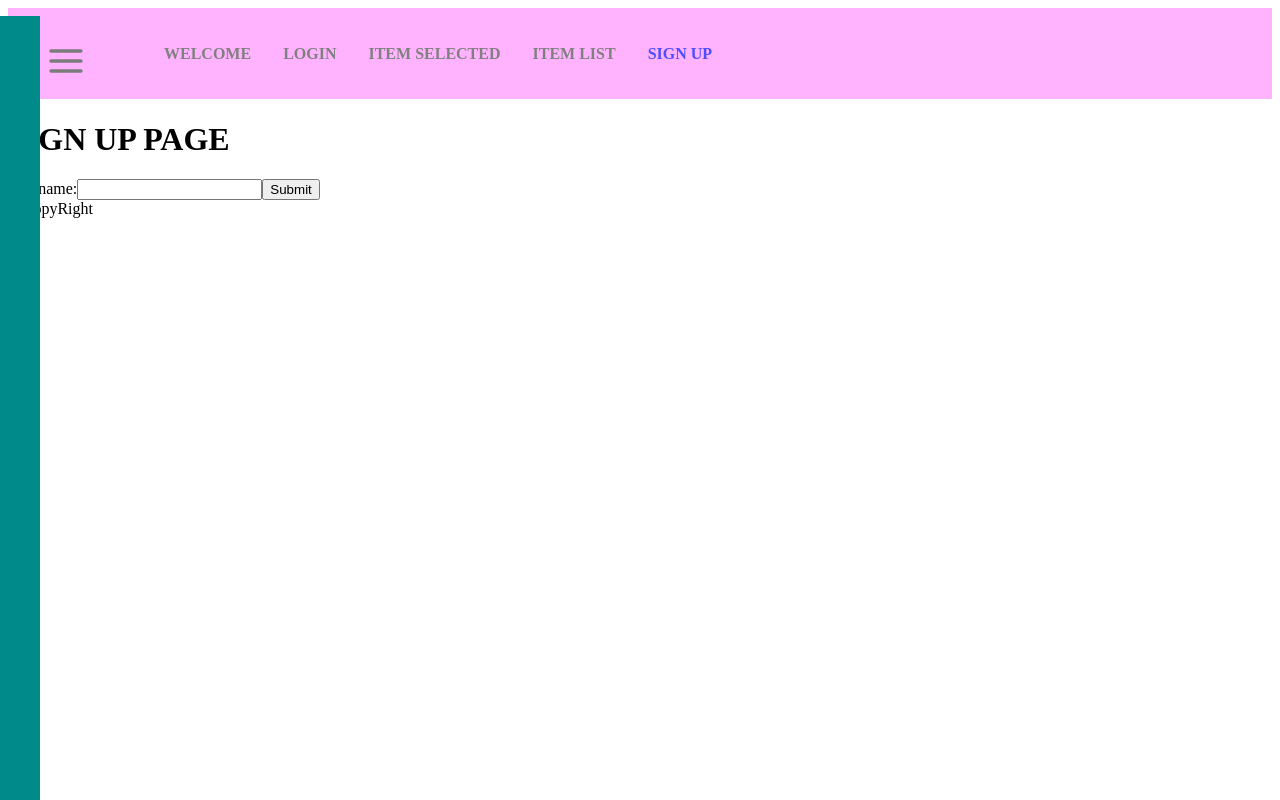
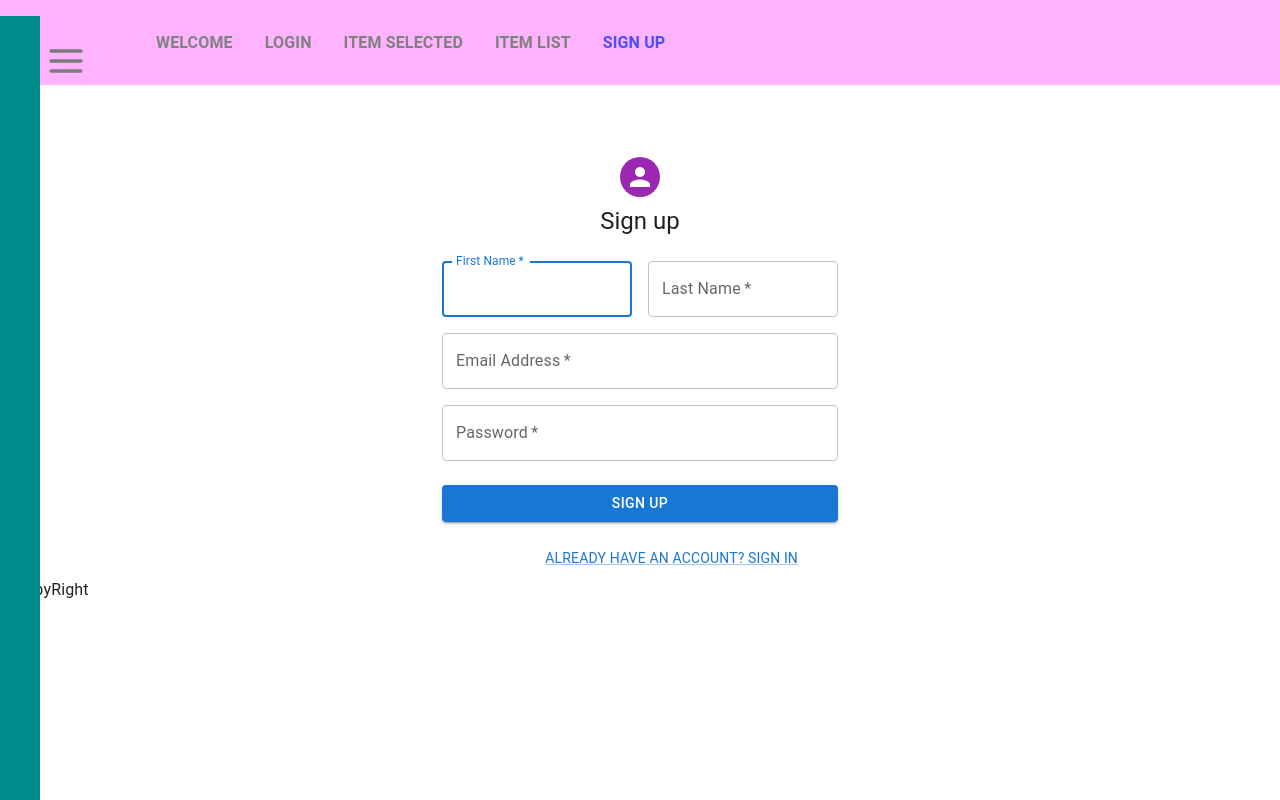
Before and after one commit to acheredn/alta, a React (Create React App) app: page /sign-up in a window 1280 px wide. Built offline with nearby package versions, Linux system fonts and the light colour scheme.

Commit message:
login and sign up pages linked, made using template

```diff
--- a/src/pages/login.js
+++ b/src/pages/login.js
@@ -1,13 +1,91 @@
+// template from https://github.com/mui/material-ui/blob/v5.10.7/docs/data/material/getting-started/templates/sign-in/SignIn.js
 import React from "react";
+import TextField from '@mui/material/TextField';
+import Avatar from '@mui/material/Avatar';
+import Button from '@mui/material/Button';
+import CssBaseline from '@mui/material/CssBaseline';
+import FormControlLabel from '@mui/material/FormControlLabel';
+import Checkbox from '@mui/material/Checkbox';
+import Link from '@mui/material/Link';
+import Grid from '@mui/material/Grid';
+import Box from '@mui/material/Box';
+import Typography from '@mui/material/Typography';
+import Container from '@mui/material/Container';
 
-const Login = () => {
-return (
-	<div>
-	<h1>
-		 LOGIN PAGE
-	</h1>
-	</div>
-);
+
+export default function SignIn() {
+	const handleSubmit = (event) => {
+		event.preventDefault();
+		const data = new FormData(event.currentTarget);
+		console.log({
+		email: data.get('email'),
+		password: data.get('password'),
+		});
+	};
+
+	return (
+		<Container component="main" maxWidth="xs">
+			<CssBaseline />
+			<Box
+			sx={{
+				marginTop: 8,
+				display: 'flex',
+				flexDirection: 'column',
+				alignItems: 'center',
+			}}
+			>
+			<Avatar sx={{ m: 1, bgcolor: 'secondary.main' }}>
+			</Avatar>
+			<Typography component="h1" variant="h5">
+				Sign in With Your Macalester Email
+			</Typography>
+			<Box component="form" onSubmit={handleSubmit} noValidate sx={{ mt: 1 }}>
+				<TextField
+				margin="normal"
+				required
+				fullWidth
+				id="email"
+				label="Email Address"
+				name="email"
+				autoComplete="email"
+				autoFocus
+				/>
+				<TextField
+				margin="normal"
+				required
+				fullWidth
+				name="password"
+				label="Password"
+				type="password"
+				id="password"
+				autoComplete="current-password"
+				/>
+				<FormControlLabel
+				control={<Checkbox value="remember" color="primary" />}
+				label="Remember me"
+				/>
+				<Button
+				type="submit"
+				fullWidth
+				variant="contained"
+				sx={{ mt: 3, mb: 2 }}
+				>
+				Sign In
+				</Button>
+				<Grid container>
+				{/* <Grid item xs>
+					<Link href="#" variant="body2">
+					Forgot password?
+					</Link>
+				</Grid> */}
+				<Grid item>
+					<Link href="/sign-up" variant="body2">
+					{"Don't have an account? Sign Up"}
+					</Link>
+				</Grid>
+				</Grid>
+			</Box>
+			</Box>
+		</Container>
+	)
 };
-
-export default Login;
--- a/src/pages/signup.js
+++ b/src/pages/signup.js
@@ -1,14 +1,107 @@
+// template from https://github.com/mui/material-ui/tree/v5.10.7/docs/data/material/getting-started/templates/sign-up
+
 import React from 'react';
-import TextForm from '../components/Navbar/TextFormField';
+import Avatar from '@mui/material/Avatar';
+import Button from '@mui/material/Button';
+import CssBaseline from '@mui/material/CssBaseline';
+import TextField from '@mui/material/TextField';
+import FormControlLabel from '@mui/material/FormControlLabel';
+import Checkbox from '@mui/material/Checkbox';
+import Link from '@mui/material/Link';
+import Grid from '@mui/material/Grid';
+import Box from '@mui/material/Box';
+import Typography from '@mui/material/Typography';
+import Container from '@mui/material/Container';
 
 
-const SignUp = () => {
-return (
-	<div>
-	<h1>SIGN UP PAGE</h1>
-	<TextForm />
-	</div>
-);
-};
+export default function SignUp() {
+	const handleSubmit = (event) => {
+	  event.preventDefault();
+	  const data = new FormData(event.currentTarget);
+	  console.log({
+		email: data.get('email'),
+		password: data.get('password'),
+	  });
+	};
 
-export default SignUp;
+	return (
+		<Container component="main" maxWidth="xs">
+		  <CssBaseline />
+		  <Box
+			sx={{
+			  marginTop: 8,
+			  display: 'flex',
+			  flexDirection: 'column',
+			  alignItems: 'center',
+			}}
+		  >
+			<Avatar sx={{ m: 1, bgcolor: 'secondary.main' }}>
+			</Avatar>
+			<Typography component="h1" variant="h5">
+			  Sign up
+			</Typography>
+			<Box component="form" noValidate onSubmit={handleSubmit} sx={{ mt: 3 }}>
+			  <Grid container spacing={2}>
+				<Grid item xs={12} sm={6}>
+				  <TextField
+					autoComplete="given-name"
+					name="firstName"
+					required
+					fullWidth
+					id="firstName"
+					label="First Name"
+					autoFocus
+				  />
+				</Grid>
+				<Grid item xs={12} sm={6}>
+				  <TextField
+					required
+					fullWidth
+					id="lastName"
+					label="Last Name"
+					name="lastName"
+					autoComplete="family-name"
+				  />
+				</Grid>
+				<Grid item xs={12}>
+				  <TextField
+					required
+					fullWidth
+					id="email"
+					label="Email Address"
+					name="email"
+					autoComplete="email"
+				  />
+				</Grid>
+				<Grid item xs={12}>
+				  <TextField
+					required
+					fullWidth
+					name="password"
+					label="Password"
+					type="password"
+					id="password"
+					autoComplete="new-password"
+				  />
+				</Grid>
+			  </Grid>
+			  <Button
+				type="submit"
+				fullWidth
+				variant="contained"
+				sx={{ mt: 3, mb: 2 }}
+			  >
+				Sign Up
+			  </Button>
+			  <Grid container justifyContent="flex-end">
+				<Grid item>
+				  <Link href="/login" variant="body2">
+					Already have an account? Sign in
+				  </Link>
+				</Grid>
+			  </Grid>
+			</Box>
+		  </Box>
+		</Container>
+	);
+}
```
Also changed, not shown: 1 other file (tests, documents, lock files or other folders).
